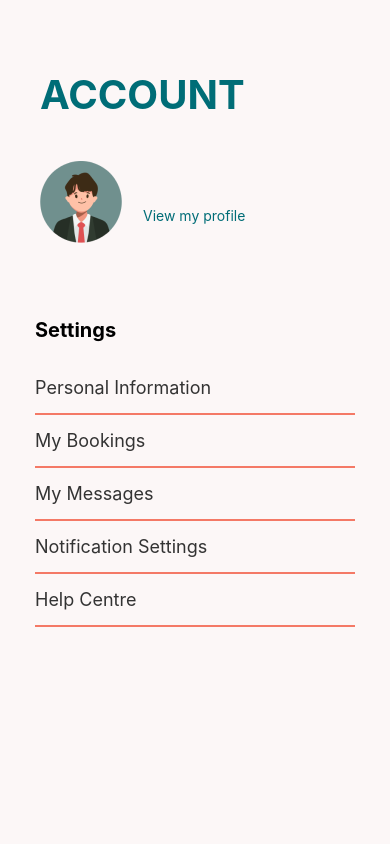
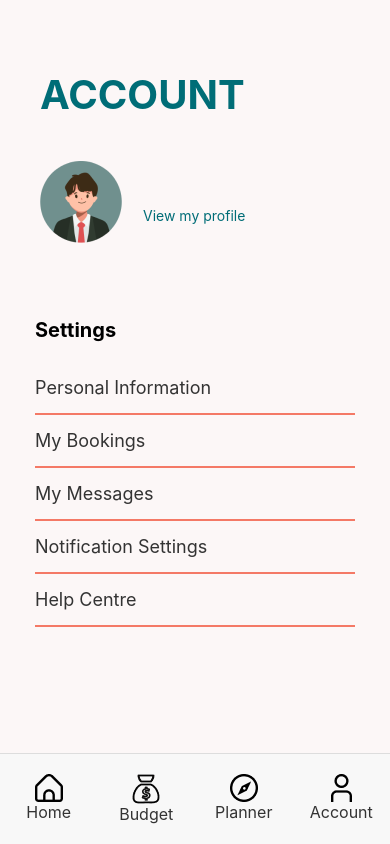
Before and after one commit to kab0o0m/TravelApp, a React Native app: screen /Account in a window 390 px wide. Built offline with nearby package versions, Linux system fonts and the light colour scheme.

Commit message:
link nav bar

```diff
--- a/components/Footer.js
+++ b/components/Footer.js
@@ -11,7 +11,7 @@ const Footer = () => {
 
   return (
     <View style={styles.footerContainer}>
-      <TouchableOpacity style={styles.button}>
+      <TouchableOpacity style={styles.button} onPress={() => navigation.navigate("Home")}>
         <Image source={HomeIcon} style={styles.image} resizeMode="cover" />
         <Text style={styles.buttonText}>Home</Text>
       </TouchableOpacity>
@@ -23,7 +23,7 @@ const Footer = () => {
         <Image source={PlannerIcon} style={styles.image} resizeMode="cover" />
         <Text style={styles.buttonText}>Planner</Text>
       </TouchableOpacity>
-      <TouchableOpacity style={styles.button}>
+      <TouchableOpacity style={styles.button} onPress={() => navigation.navigate("Account")}>
         <Image source={ProfileIcon} style={styles.image} resizeMode="cover" />
         <Text style={styles.buttonText}>Account</Text>
       </TouchableOpacity>
@@ -36,7 +36,7 @@ const styles = StyleSheet.create({
     flexDirection: "row",
     justifyContent: "space-around",
     backgroundColor: "#f8f8f8",
-    paddingVertical: 30,
+    paddingVertical: 20,
     borderTopWidth: 1,
     borderTopColor: "#ddd",
     paddingTop: 20,
--- a/screens/Account.js
+++ b/screens/Account.js
@@ -1,6 +1,7 @@
 import React, { useState, useEffect } from "react";
 import { View, Text, StyleSheet, TouchableOpacity, Image } from "react-native";
 import ProfilePicture from "../assets/ProfilePicture.png";
+import Footer from "../components/Footer";
 import { useNavigation } from "@react-navigation/native";
 import AsyncStorage from "@react-native-async-storage/async-storage";
 
@@ -27,7 +28,6 @@ const Account = () => {
 
         setFirstName(userData.firstName);
         setLastName(userData.lastName);
-
       } catch (error) {
         console.error("Failed to load user data", error);
       }
@@ -38,6 +38,7 @@ const Account = () => {
 
   return (
     <View style={styles.container}>
+      <View style={styles.innerContainer}>
         <View style={styles.header}>
           <Text style={styles.headerText}>ACCOUNT</Text>
         </View>
@@ -46,17 +47,23 @@ const Account = () => {
             <Image source={ProfilePicture} />
           </View>
           <View style={styles.userTextContainer}>
-          <Text style={styles.userName}>{firstName} {lastName}</Text>
+            <Text style={styles.userName}>
+              {firstName} {lastName}
+            </Text>
             <TouchableOpacity
               style={styles.userInfoSectionProfileContainer}
-            onPress={() => navigation.navigate("Profile")}>
+              onPress={() => navigation.navigate("Profile")}
+            >
               <Text style={styles.userInfoSectionProfile}>View my profile</Text>
             </TouchableOpacity>
           </View>
         </View>
         <View style={styles.accountSection}>
           <Text style={styles.settings}>Settings</Text>
-        <TouchableOpacity style={styles.accountItem} onPress={() => navigation.navigate("Profile")}>
+          <TouchableOpacity
+            style={styles.accountItem}
+            onPress={() => navigation.navigate("Profile")}
+          >
             <Text style={styles.accountItemText}>Personal Information</Text>
           </TouchableOpacity>
           <TouchableOpacity style={styles.accountItem}>
@@ -73,6 +80,11 @@ const Account = () => {
           </TouchableOpacity>
         </View>
       </View>
+
+      <View style={styles.footerContainer}>
+        <Footer />
+      </View>
+    </View>
   );
 };
 
@@ -82,8 +94,10 @@ const styles = StyleSheet.create({
   container: {
     flex: 1,
     backgroundColor: "#FCF7F7",
+    paddingVertical: 30,
+  },
+  innerContainer: {
     paddingHorizontal: 20,
-    paddingVertical: 30,
   },
   header: {
     padding: 20,
@@ -142,4 +156,9 @@ const styles = StyleSheet.create({
     // alignItems: "center",
     marginLeft: 20,
   },
+  footerContainer: {
+    position: "absolute",
+    bottom: 0,
+    width: "100%",
+  },
 });
--- a/screens/Home.js
+++ b/screens/Home.js
@@ -19,10 +19,10 @@ import {
 } from "@expo-google-fonts/nunito";
 import * as SplashScreen from "expo-splash-screen";
 import { useNavigation } from "@react-navigation/native";
+import Footer from "../components/Footer";
 //import { populateEvents } from 'react-native-calendars/src/timeline/Packer';
 
-const { width: screenWidth } = Dimensions.get("window");
-const { height: screenHeight } = Dimensions.get("window");
+const { width: screenWidth, height: screenHeight } = Dimensions.get("window");
 
 SplashScreen.preventAutoHideAsync(); // Prevent the splash screen from auto-hiding
 
@@ -51,6 +51,7 @@ const Home = () => {
   }
 
   return (
+    <View style={styles.mainContainer}>
       <ScrollView
         style={styles.container}
         contentContainerStyle={styles.scrollViewContent}
@@ -96,10 +97,7 @@ const Home = () => {
             style={styles.popularScrollView}
           >
             {/* Japan Destination */}
-          <TouchableOpacity
-            style={styles.destinationContainer}
-            onPress={() => navigation.navigate("Profile")}
-          >
+
             <View style={styles.destinationContainer}>
               <View style={styles.destinationBackground} />
               <Image
@@ -110,7 +108,6 @@ const Home = () => {
                 <Text style={styles.destinationText}>Japan</Text>
               </View>
             </View>
-          </TouchableOpacity>
 
             {/* Singapore Destination*/}
             <TouchableOpacity
@@ -231,15 +228,23 @@ const Home = () => {
           </ScrollView>
         </View>
       </ScrollView>
+
+      <View style={styles.footerContainer}>
+        <Footer />
+      </View>
+    </View>
   );
 };
 
 export default Home;
 
 const styles = StyleSheet.create({
+  mainContainer: {
+    flex: 1,
+    backgroundColor: "#FFF",
+  },
   container: {
     flex: 1,
-    backgroundColor: "#FFF",
   },
   scrollViewContent: {
     flexGrow: 1, // Allows the content to grow and be scrollable
@@ -437,7 +442,7 @@ const styles = StyleSheet.create({
   },
   featuredContainer: {
     position: "relative",
-    marginBottom: 20,
+    marginBottom: 40,
     marginRight: 20,
     marginLeft: 16,
     alignItems: "center",
@@ -449,4 +454,9 @@ const styles = StyleSheet.create({
     marginRight: 60,
     alignItems: "center",
   },
+  footerContainer: {
+    position: "absolute",
+    bottom: 0,
+    width: "100%",
+  },
 });
```
Lines whose indentation alone changed are shown as unchanged.
